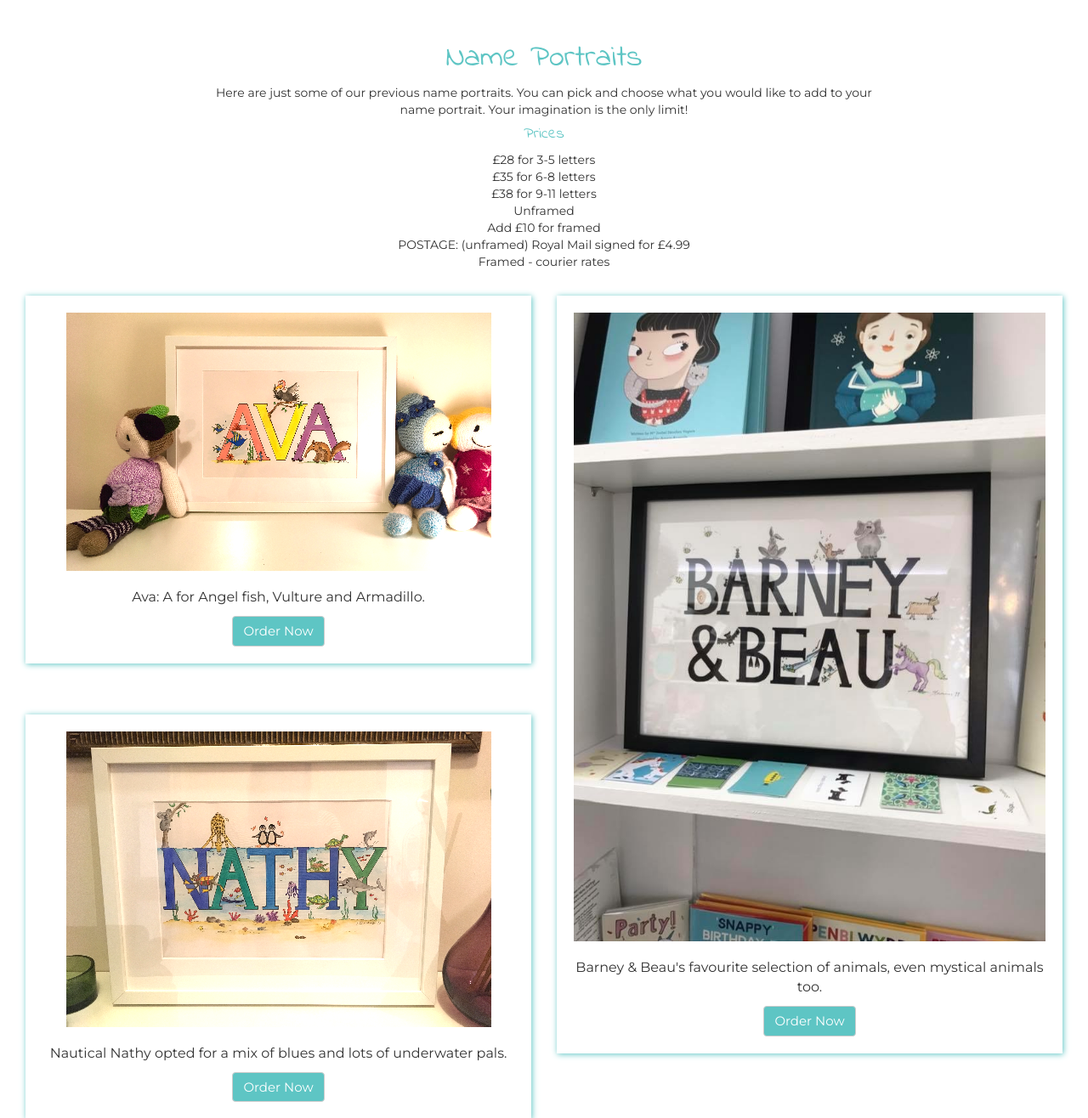
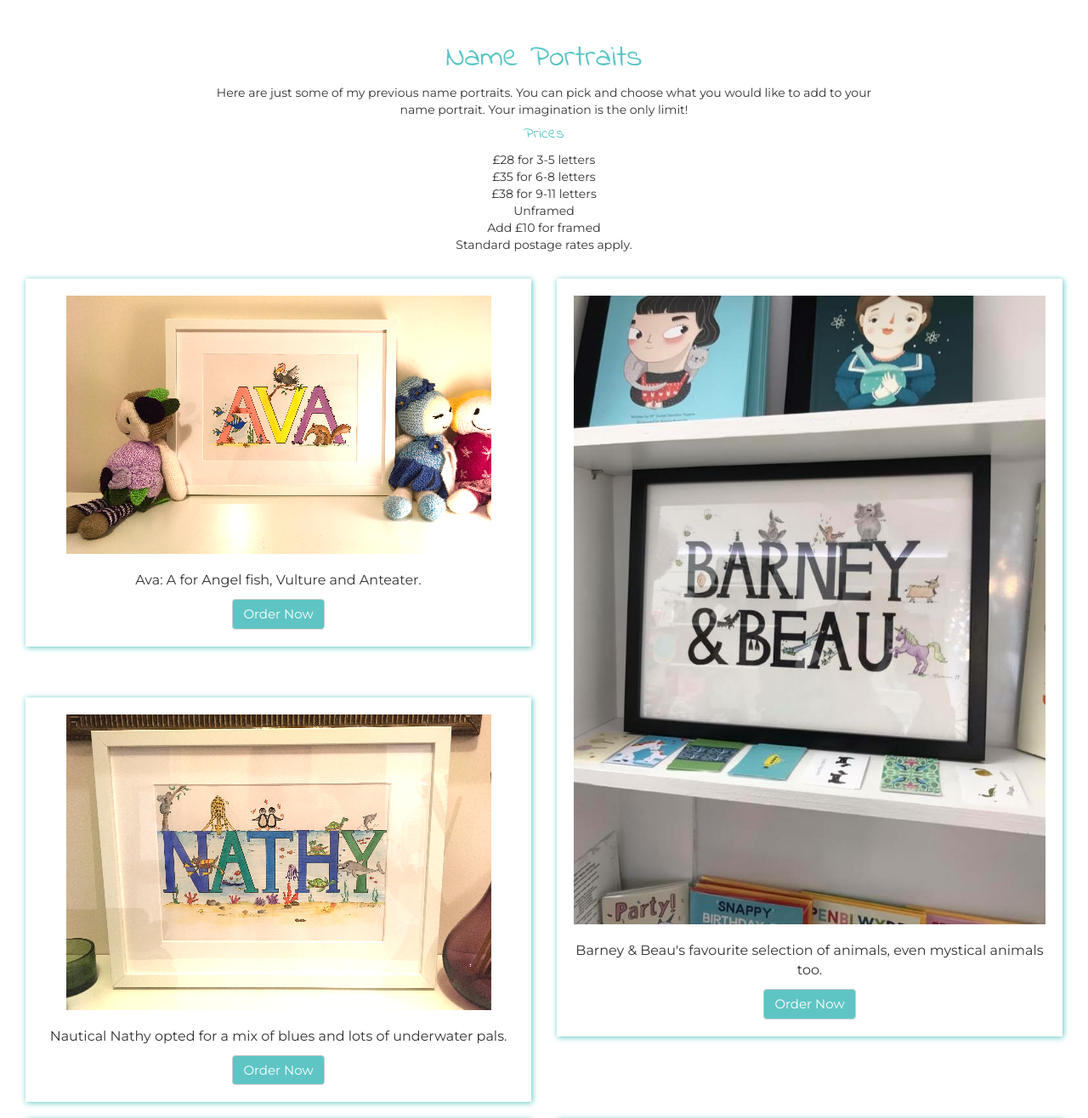
Before and after one commit to wolfenchic/zoodles, a Django app: page /art/name/ in a window 1280 px wide. Shown: the part 131-1447 px from the top of the page at 85% size. Run offline with Django 3.2, Linux system fonts and the light colour scheme; data that the repository does not hold is empty; some libraries are stand-ins or nearby versions.

Commit message:
removed typos

```diff
--- a/art/templates/art/dictionary.html
+++ b/art/templates/art/dictionary.html
@@ -18,7 +18,8 @@
                   <br>
                   £35 framed
                   <br>
-                  POSTAGE: (unframed) Royal Mail signed for £4.99<br>
+                  Standard postage rates apply.
+                  <br>
                   Framed - courier rates
                 </p>
             </div>
--- a/art/templates/art/name.html
+++ b/art/templates/art/name.html
@@ -9,7 +9,7 @@
             <div class="col-sm-8 col-lg-8 col-xs-12 col-sm-offset-2 col-lg-offset-2 nameIntro text-center">
                 <p>
                 <h1>Name Portraits</h1>
-                  Here are just some of our previous name portraits. You can pick and choose what you would like to add to your name portrait. Your imagination is the only limit!
+                  Here are just some of my previous name portraits. You can pick and choose what you would like to add to your name portrait. Your imagination is the only limit!
                   <h4>Prices</h4>
                   £28 for 3-5 letters
                   <br>
@@ -21,14 +21,13 @@
                   <br>
                   Add £10 for framed
                   <br>
-                  POSTAGE: (unframed) Royal Mail signed for £4.99<br>
-                  Framed - courier rates
+                  Standard postage rates apply.
                 </p>
             </div>
             <div class="col-lg-6 col-sm-6 col-xs-12 text-left">
                  <div class="card nameCard text-center">
               <img class="nameArt Ava img-responsive" src="{% static 'home/images/name2.jpeg' %}"/>
-              <p class="aboutParagraph">Ava: A for Angel fish, Vulture and Armadillo. </p>
+              <p class="aboutParagraph">Ava: A for Angel fish, Vulture and Anteater. </p>
                     <a href="#" class="btn btn-default orderName" onclick="#">Order Now</a>
                     </div>
                     <br>
```
